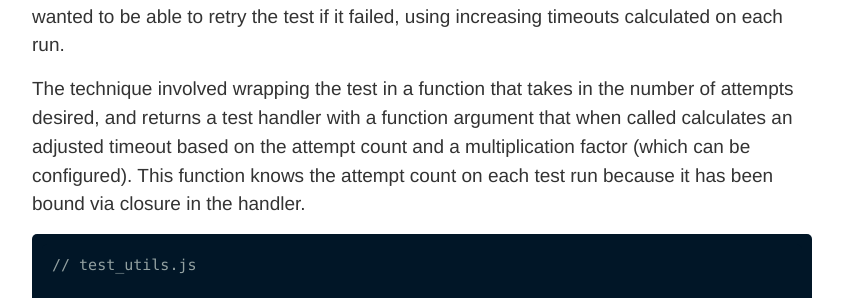
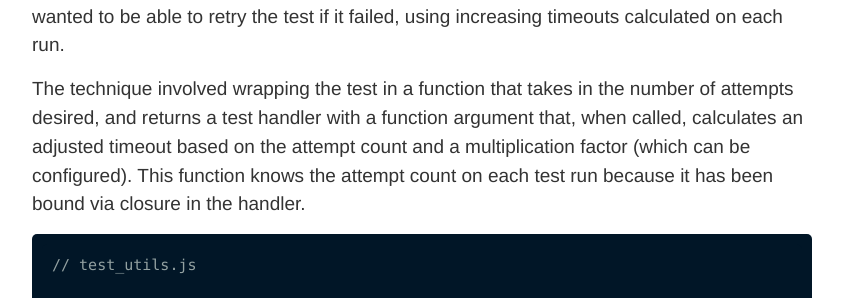
Before and after one commit to a-bishop/old_blog, a Jekyll site: the page built from _posts/2019-12-14-Wrapping-Mocha-Tests-With-A-Custom-Retry-Handler.md, in a window 1280 px wide and 900 px high, scrolled down 400 px. Shown: the part 182-480 px from the top of the window, without its empty margins (218-1061 px from the left). Built offline with Jekyll 4.4.1, drawn with Linux system fonts in a browser that asks for light colours; nearby versions of some CDN libraries; comment, search, counter and statistics services are not loaded.

````diff
--- a/_posts/2019-12-14-Wrapping-Mocha-Tests-With-A-Custom-Retry-Handler.md
+++ b/_posts/2019-12-14-Wrapping-Mocha-Tests-With-A-Custom-Retry-Handler.md
@@ -12,7 +12,7 @@ For instance, a request sent to an endpoint that responds via webhook and trigge
 
 While writing integration tests in Mocha for the payment platform at Change.org, I helped develop a method that would allow us to avoid the use of these heavy-handed timeouts. We wanted to be able to retry the test if it failed, using increasing timeouts calculated on each run.
 
-The technique involved wrapping the test in a function that takes in the number of attempts desired, and returns a test handler with a function argument that when called calculates an adjusted timeout based on the attempt count and a multiplication factor (which can be configured). This function knows the attempt count on each test run because it has been bound via closure in the handler.
+The technique involved wrapping the test in a function that takes in the number of attempts desired, and returns a test handler with a function argument that, when called, calculates an adjusted timeout based on the attempt count and a multiplication factor (which can be configured). This function knows the attempt count on each test run because it has been bound via closure in the handler.
 
 ```js
 // test_utils.js
````
